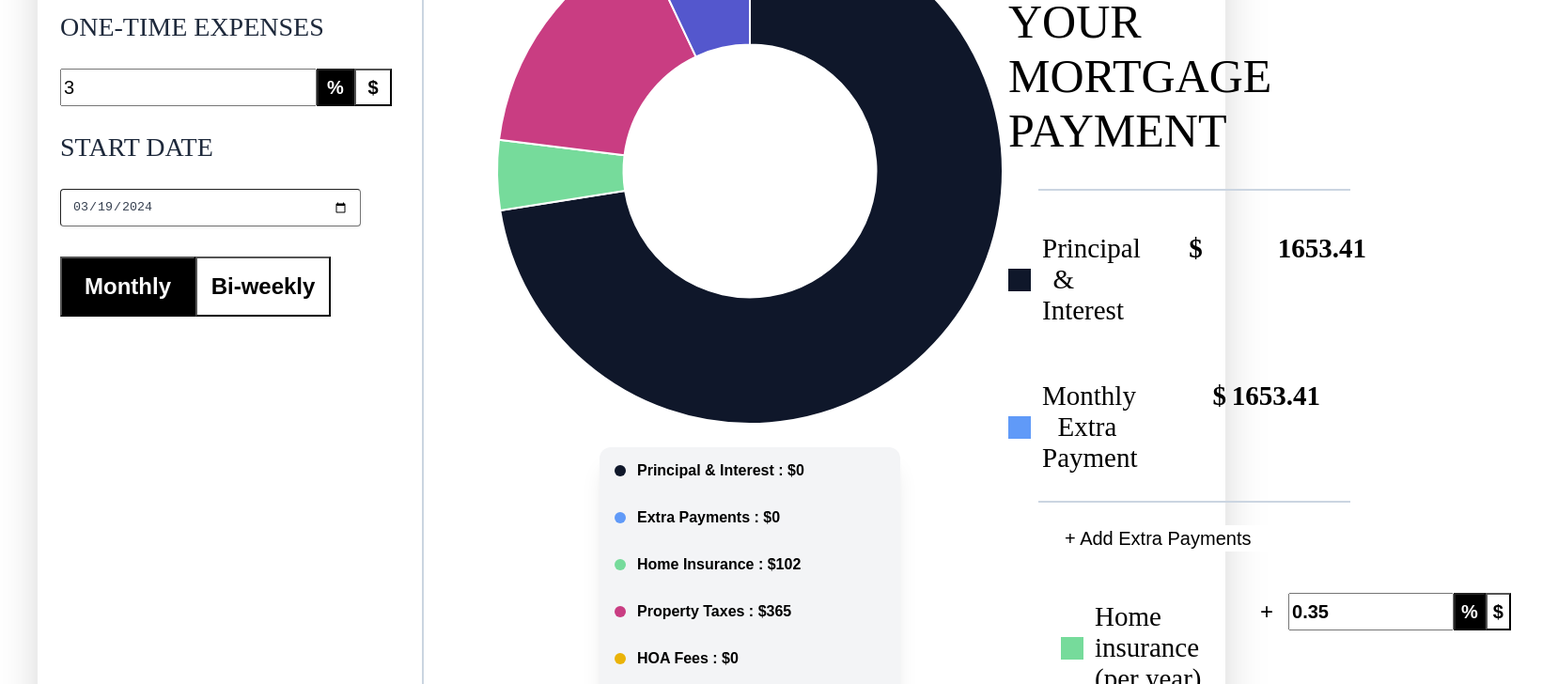
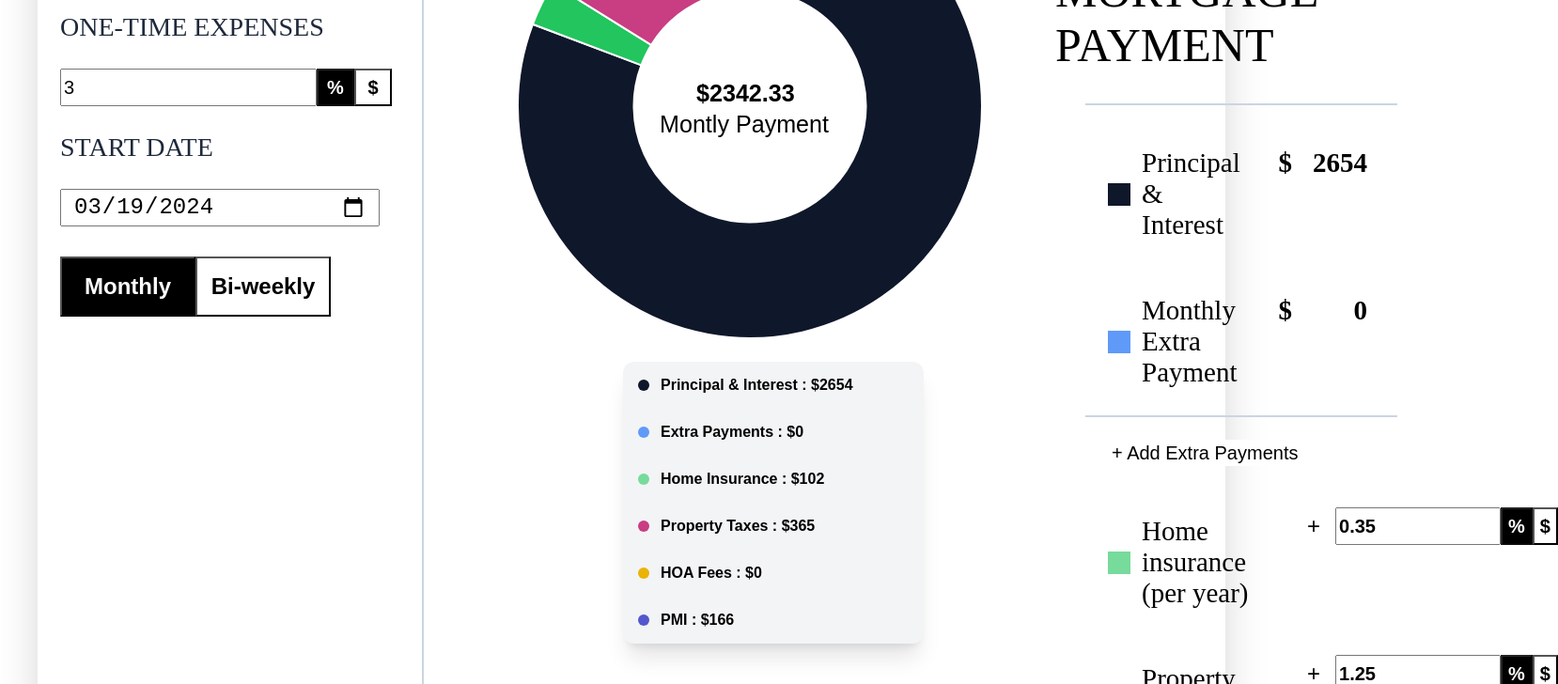
Before and after one commit to traximuser20/Mortgage_Calculator, a Vue app: page / in a window 1280 px wide. Shown: the part 900-1628 px from the top of the page at 94% size, 1658 px wide, since content can reach past the window. Built offline with nearby package versions, Linux system fonts and the light colour scheme; some icons are missing; a web font is replaced by a local one.

Commit message:
--pie-chart-completed

```diff
--- a/src/components/MainPage.vue
+++ b/src/components/MainPage.vue
@@ -19,11 +19,12 @@
         <div class="flex flex-row">
           <div class="flex flex-row justify-center">
             <div class="">
-              <div class="card flex">
+              <div class="flex w-[600px]">
                 <Chart
                   type="doughnut"
                   :data="pieData"
                   :options="pieOptions"
+                  :plugins="plugins"
                   class="w-[550px]"
                 />
               </div>
@@ -34,37 +35,61 @@
                   <div
                     class="bg-[#0F172A] rounded-full h-3 w-3 top-3 mr-3"
                   ></div>
-                  <p class="font-bold">Principal & Interest : ${{ useCalculationsStore().fianceProperty.principal }}</p>
+                  <p class="font-bold">
+                    Principal & Interest : ${{
+                      useCalculationsStore().fianceProperty.monthlyInterestRate
+                    }}
+                  </p>
                 </div>
                 <div class="flex items-center px-0 mt-0">
                   <div
                     class="bg-[#609AF8] rounded-full h-3 w-3 top-3 mr-3"
                   ></div>
-                  <p class="font-bold">Extra Payments : $0</p>
+                  <p class="font-bold">
+                    Extra Payments : ${{
+                      useCalculationsStore().fianceProperty.extraPayments
+                    }}
+                  </p>
                 </div>
                 <div class="flex items-center px-0 mt-0">
                   <div
                     class="bg-[#76DB9B] rounded-full h-3 w-3 top-3 mr-3"
                   ></div>
-                  <p class="font-bold">Home Insurance : $102</p>
+                  <p class="font-bold">
+                    Home Insurance : ${{
+                      useCalculationsStore().fianceProperty.homeInsuranceMonthly
+                    }}
+                  </p>
                 </div>
                 <div class="flex items-center px-0 mt-0">
                   <div
                     class="bg-[#C93D82] rounded-full h-3 w-3 top-3 mr-3"
                   ></div>
-                  <p class="font-bold">Property Taxes : $365</p>
+                  <p class="font-bold">
+                    Property Taxes : ${{
+                      useCalculationsStore().fianceProperty.propertyTaxMonthly
+                    }}
+                  </p>
                 </div>
                 <div class="flex items-center px-0 mt-0">
                   <div
                     class="bg-[#EAB308] rounded-full h-3 w-3 top-3 mr-3"
                   ></div>
-                  <p class="font-bold">HOA Fees : ${{ useCalculationsStore().fianceProperty.hoaFees }}</p>
+                  <p class="font-bold">
+                    HOA Fees : ${{
+                      useCalculationsStore().fianceProperty.hoaFees
+                    }}
+                  </p>
                 </div>
                 <div class="flex items-center px-0 mt-0">
                   <div
                     class="bg-[#5457CD] rounded-full h-3 w-3 top-3 mr-3"
                   ></div>
-                  <p class="font-bold">PMI : ${{ useCalculationsStore().fianceProperty.pmiMonthly }}</p>
+                  <p class="font-bold">
+                    PMI : ${{
+                      useCalculationsStore().fianceProperty.pmiMonthly
+                    }}
+                  </p>
                 </div>
               </div>
             </div>
@@ -76,17 +101,15 @@
               Customize your mortgage payment
             </h1>
             <div class="bg-slate-300 mx-8 h-0.5 w-full"></div>
-            <div class="flex items-center mt-4 justify-center">
+            <div class="flex items-center mt-4 justify-center pl-14">
               <div class="w-10">
                 <div
                   class="h-6 w-6 bg-[#0F172A] mr-3 hover:h-8 hover:w-8 transition-all duration-200 cursor-pointer"
                 ></div>
               </div>
-              <div class="grid grid-cols-3 gap-20">
-                <div class="col-span-1 text-center">
-                  <p
-                    class="font-epilogue font-normal text-[29px] text-black w-full"
-                  >
+              <div class="grid grid-cols-3 w-full">
+                <div class="col-span-1 text-left">
+                  <p class="font-epilogue font-normal text-[29px] text-black">
                     Principal & Interest
                   </p>
                 </div>
@@ -97,22 +120,22 @@
                 </div>
                 <div class="col-span-1 text-right">
                   <p class="font-epilogue font-bold text-[29px] text-black">
-                    1653.41
+                    {{
+                      useCalculationsStore().fianceProperty.monthlyInterestRate
+                    }}
                   </p>
                 </div>
               </div>
             </div>
-            <div class="flex items-center justify-center">
+            <div class="flex items-center justify-center pl-14">
               <div class="w-10">
                 <div
                   class="h-6 w-6 bg-[#609AF8] mr-3 hover:h-8 hover:w-8 transition-all duration-200 cursor-pointer"
                 ></div>
               </div>
-              <div class="grid grid-cols-3 gap-1">
-                <div class="col-span-1 text-center">
-                  <p
-                    class="font-epilogue font-normal text-[29px] text-black w-full"
-                  >
+              <div class="grid grid-cols-3 w-full">
+                <div class="col-span-1 text-left">
+                  <p class="font-epilogue font-normal text-[29px] text-black">
                     Monthly Extra Payment
                   </p>
                 </div>
@@ -123,7 +146,7 @@
                 </div>
                 <div class="col-span-1 text-right">
                   <p class="font-epilogue font-bold text-[29px] text-black">
-                    1653.41
+                    {{ useCalculationsStore().fianceProperty.extraPayments }}
                   </p>
                 </div>
               </div>
@@ -357,7 +380,7 @@
                   <p
                     class="font-sans font-extrabold text-[22px] text-black px-10"
                   >
-                    1,226.01
+                    {{ props.totalValue }}
                   </p>
                 </div>
               </div>
@@ -401,8 +424,16 @@
   </div>
 </template>
 <script setup>
-import { ref, onMounted } from "vue";
+import { ref, onMounted, computed } from "vue";
 import { useCalculationsStore } from "../store/calculations";
+const pieData = ref();
+const pieOptions = ref();
+
+const chartData = ref();
+const chartOptions = ref();
+
+const graphData = ref();
+const graphOptions = ref();
 
 const props = defineProps({
   totalValue: Number,
@@ -419,14 +450,6 @@ onMounted(() => {
   graphOptions.value = setGraphOptions();
 });
 
-const pieData = ref();
-const pieOptions = ref(null);
-
-const chartData = ref();
-const chartOptions = ref();
-
-const graphData = ref();
-const graphOptions = ref();
 
 const setChartData = () => {
   const documentStyle = getComputedStyle(document.documentElement);
@@ -604,18 +627,55 @@ const setGraphOptions = () => {
   };
 };
 
+const monthlyInterestRate = ref();
+
+monthlyInterestRate.value = useCalculationsStore().fianceProperty.monthlyInterestRate
+
+const setPieMap = ref([
+  {
+    label: "Principal & Interest",
+    // values: 2654,
+    values: useCalculationsStore().fianceProperty.monthlyInterestRate,
+  },
+  {
+    label: "Extra Payments",
+    // values: 200,
+    values: useCalculationsStore().fianceProperty.extraPayments,
+  },
+  {
+    label: "Home Insurance",
+    // values: 400,
+    values: useCalculationsStore().fianceProperty.homeInsuranceMonthly,
+  },
+  {
+    label: "Property Tax",
+    // values: 400,
+    values: useCalculationsStore().fianceProperty.propertyTaxMonthly,
+  },
+  {
+    label: "HOA Fees",
+    // values: 200,
+    values: useCalculationsStore().fianceProperty.hoaFees
+  },
+  {
+    label: "PMI",
+    // values: 300,
+    values: useCalculationsStore().fianceProperty.pmiMonthly
+  },
+]);
+
 const setPieData = () => {
   const documentStyle = getComputedStyle(document.body);
 
   return {
-    // labels: ["A", "B", "C"],
+    labels: setPieMap.value.map((x) => x.label),
     datasets: [
       {
-        data: [1653, 0, 102, 365, 0, 160],
+        data: setPieMap.value.map((x) => x.values),
         backgroundColor: [
           documentStyle.getPropertyValue("--surface-900"),
-          documentStyle.getPropertyValue("--blue-400"),
-          documentStyle.getPropertyValue("--green-300"),
+          documentStyle.getPropertyValue("--blue-500"),
+          documentStyle.getPropertyValue("--green-500"),
           documentStyle.getPropertyValue("--pink-600"),
           documentStyle.getPropertyValue("--yellow-500"),
           documentStyle.getPropertyValue("--indigo-600"),
@@ -624,11 +684,21 @@ const setPieData = () => {
         hoverBackgroundColor: [
           documentStyle.getPropertyValue("--surface-700"),
           documentStyle.getPropertyValue("--blue-200"),
-          documentStyle.getPropertyValue("--green-100"),
+          documentStyle.getPropertyValue("--green-300"),
           documentStyle.getPropertyValue("--pink-400"),
           documentStyle.getPropertyValue("--yellow-300"),
           documentStyle.getPropertyValue("--indigo-400"),
         ],
+        hoverBorderColor: [
+          documentStyle.getPropertyValue("--surface-500"),
+          documentStyle.getPropertyValue("--blue-100"),
+          documentStyle.getPropertyValue("--green-100"),
+          documentStyle.getPropertyValue("--pink-200"),
+          documentStyle.getPropertyValue("--yellow-100"),
+          documentStyle.getPropertyValue("--indigo-200"),
+        ],
+        hoverBorderWidth: 10,
+        hoverOffset: 20,
       },
     ],
   };
@@ -640,6 +710,7 @@ const setPieOptions = () => {
 
   return {
     plugins: {
+      responsive: true,
       legend: {
         labels: {
           cutout: "60%",
@@ -649,5 +720,30 @@ const setPieOptions = () => {
     },
   };
 };
+
+const plugins = [{
+      beforeDraw(chart) {
+        const width = chart.width;
+        const height = chart.height;
+        const ctx = chart.ctx;
+
+        ctx.restore();
+        const fontSize = (height / 350).toFixed(2);
+        ctx.font = fontSize + "em sans-serif";
+        ctx.textBaseline = "middle";
+
+        const text = `$${useCalculationsStore().getCalculations}`;
+        const text2 = `Montly Payment`;
+        const textX1 = Math.round((width - ctx.measureText(text).width) / 2);
+        const textX2 = Math.round((width - ctx.measureText(text2).width) / 1.55);
+        const textY = height / 2;
+
+        ctx.font = "bold " + ctx.font;
+        ctx.fillText(text, textX1-5, textY+15);
+        ctx.font = fontSize + "em sans-serif";
+        ctx.fillText(text2, textX2-60, textY+48);
+        ctx.save();
+      }
+    }];
 </script>
 <style scoped></style>
--- a/src/components/SideBar.vue
+++ b/src/components/SideBar.vue
@@ -35,7 +35,7 @@
             v-model="useCalculationsStore().fianceProperty.downPayment"
             type="text"
             class="border-1 h-10 text-xl"
-             @input="useCalculationsStore().mortgageCalculation()"
+            @input="useCalculationsStore().mortgageCalculation()"
           />
           <button
             :class="
@@ -90,7 +90,9 @@
           </button>
           <button
             :class="
-              useCalculationsStore().loanLengthValue ? 'bg-black text-white' : 'bg-white text-black'
+              useCalculationsStore().loanLengthValue
+                ? 'bg-black text-white'
+                : 'bg-white text-black'
             "
             @click="useCalculationsStore().loanLengthMonth()"
             class="font-semibold text-xl h-10 w-10"
@@ -113,7 +115,10 @@
             type="text"
             class="border-1 h-10 text-xl w-72"
           />
-          <button class="bg-white text-black font-bold text-xl h-10 w-14" disabled="true">
+          <button
+            class="bg-white text-black font-bold text-xl h-10 w-14"
+            disabled="true"
+          >
             %
           </button>
         </div>
@@ -141,7 +146,6 @@
             @click="useCalculationsStore().oneTimePercentage()"
             class="font-semibold text-xl h-10 w-10"
             :disabled="!useCalculationsStore().oneTimeExpensesValue && true"
-
           >
             %
           </button>
@@ -171,7 +175,7 @@
             type="date"
             id="start_date"
             name="start_date"
-            class="shadow appearance-none border rounded h-10 w-80 py-2 px-3 text-gray-700 leading-tight focus:outline-none focus:shadow-outline"
+            class="h-10 w-[340px] py-2 px-3 text-2xl"
           />
         </div>
       </div>
@@ -208,15 +212,16 @@
 </template>
 
 <script setup>
-import { ref } from "vue";
+import { onBeforeMount, onMounted, ref } from "vue";
 import { useCalculationsStore } from "../store/calculations";
 import MainPage from "../components/MainPage.vue";
 
 const mortgagePayment = ref(0);
+useCalculationsStore().mortgageCalculation();
+
+// https://westcaprealestate.com/mortgage-calculator/  // Mortgage Calculator
 
 //fUNCTIONS
-
-
 
 // onMounted(() => {
 //   propertyFinancing(fianceProperty.value);
--- a/src/store/calculations.js
+++ b/src/store/calculations.js
@@ -12,15 +12,17 @@ export const useCalculationsStore = defineStore({
       oneTimeExpenses: 3,
       startDate: moment().locale("en").format("YYYY-MM-DD"),
       paymentFrequency: "",
-      principal: 0,
       homeInsurance: 0.35,
       propertyTax: 1.25,
       hoaFees: 0,
       pmi: 0.625,
       pmiMonthly: 0,
+      extraPayments: 0,
+      propertyTaxMonthly: 0,
       homeInsuranceMonthly: 0,
-      propertyTaxMonthly: 0,
+      monthlyInterestRate: 0,
     },
+    valuesArray: [],
     downValue: false,
     disableDownPercent: false,
     loanLengthValue: false,
@@ -132,24 +134,27 @@ export const useCalculationsStore = defineStore({
       }
     },
     mortgageCalculation() {
-      this.fianceProperty.principal =
+      let principal;
+      principal =
         this.fianceProperty.homeValue *
         (1 - this.fianceProperty.downPayment / 100);
 
       // Add one-time expenses to the principal
-      this.fianceProperty.principal +=
+      principal +=
         (this.fianceProperty.homeValue * this.fianceProperty.oneTimeExpenses) /
         100;
 
       // Convert annual interest rate to monthly and percentage to decimal
       let monthlyInterestRate = this.fianceProperty.interestRate / 100 / 12;
 
+      this.fianceProperty.monthlyInterestRate = (principal / 10/ 12).toFixed(0);
+
       // Convert loan length from years to months
       let loanLengthMonths = this.fianceProperty.loanLength * 12;
 
       // Calculate monthly payment without including additional costs
       let monthlyPaymentWithoutAdditionalCosts =
-        (this.fianceProperty.principal *
+        (principal *
           monthlyInterestRate *
           Math.pow(1 + monthlyInterestRate, loanLengthMonths)) /
         (Math.pow(1 + monthlyInterestRate, loanLengthMonths) - 1);
@@ -159,12 +164,25 @@ export const useCalculationsStore = defineStore({
         (this.fianceProperty.homeValue *
           (this.fianceProperty.homeInsurance / 100)) /
         12;
+
+        this.fianceProperty.homeInsuranceMonthly = ((this.fianceProperty.homeValue *
+          (this.fianceProperty.homeInsurance / 100)) /
+        12).toFixed(0);
+
       let propertyTaxMonthly =
         (this.fianceProperty.homeValue *
           (this.fianceProperty.propertyTax / 100)) /
         12;
+
+        this.fianceProperty.propertyTaxMonthly = ((this.fianceProperty.homeValue *
+          (this.fianceProperty.propertyTax / 100)) /
+        12).toFixed(0);
+
+        let pmiMonthly = ((principal * (this.fianceProperty.pmi / 100)) / 12)
+
         this.fianceProperty.pmiMonthly =
-        ((this.fianceProperty.principal * (this.fianceProperty.pmi / 100)) / 12).toFixed(0);
+        ((principal * (this.fianceProperty.pmi / 100)) / 12).toFixed(0);
+
 
       // Calculate total monthly payment including additional costs
       let totalMonthlyPayment =
```
Lines whose indentation alone changed are shown as unchanged.
